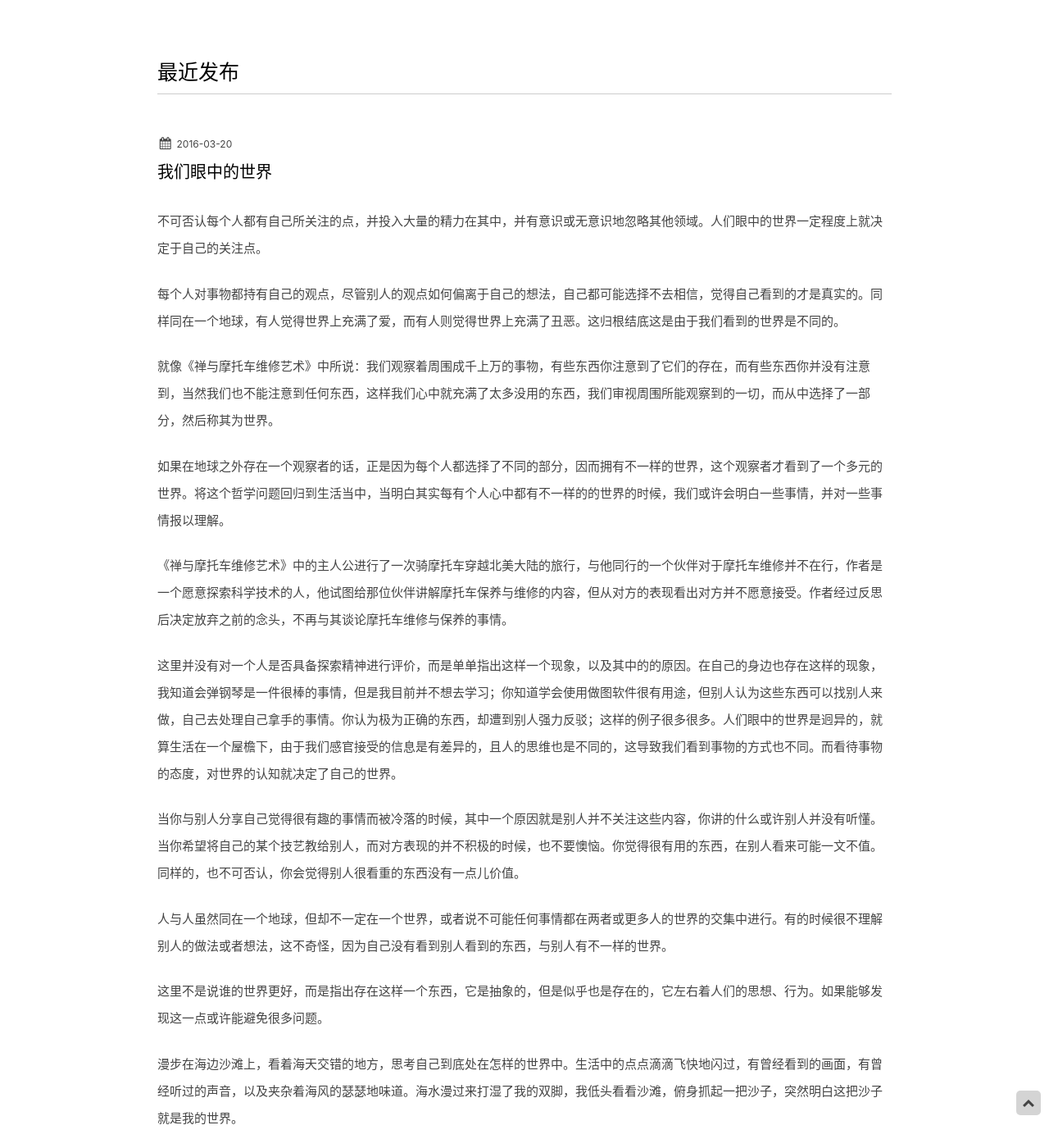
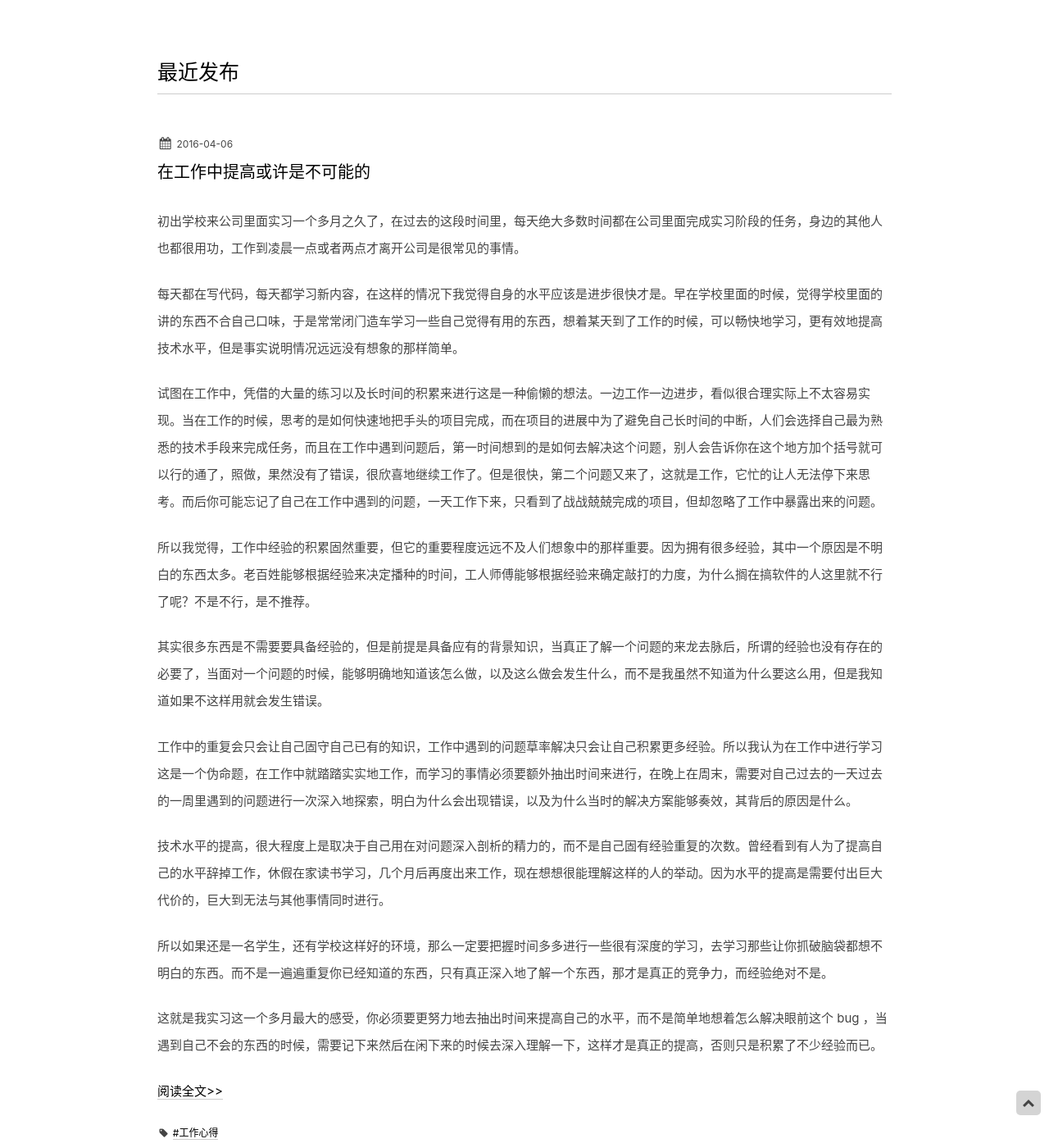
Before and after one commit to muyunzhe/wy-ei.github.io, a Jekyll site: the page built from index.html, in a window 1280 px wide and 1400 px high, scrolled down 369 px. Shown: the whole window at 82% size. Built offline with Jekyll 4.4.1, drawn with Linux system fonts in a browser that asks for light colours; comment, search, counter and statistics services are not loaded; some of the changed text lies outside the part shown.

Commit message:
post blog

```diff
--- /dev/null
+++ b/_posts/2016/2016-04-06-perhaps-it-is-impossible-improve-yourself-at-work.md
@@ -0,0 +1,24 @@
+---
+layout: post
+title: 在工作中提高或许是不可能的
+category: opinion
+tag: 工作心得
+---
+
+初出学校来公司里面实习一个多月之久了，在过去的这段时间里，每天绝大多数时间都在公司里面完成实习阶段的任务，身边的其他人也都很用功，工作到凌晨一点或者两点才离开公司是很常见的事情。
+
+每天都在写代码，每天都学习新内容，在这样的情况下我觉得自身的水平应该是进步很快才是。早在学校里面的时候，觉得学校里面的讲的东西不合自己口味，于是常常闭门造车学习一些自己觉得有用的东西，想着某天到了工作的时候，可以畅快地学习，更有效地提高技术水平，但是事实说明情况远远没有想象的那样简单。
+
+试图在工作中，凭借的大量的练习以及长时间的积累来进行这是一种偷懒的想法。一边工作一边进步，看似很合理实际上不太容易实现。当在工作的时候，思考的是如何快速地把手头的项目完成，而在项目的进展中为了避免自己长时间的中断，人们会选择自己最为熟悉的技术手段来完成任务，而且在工作中遇到问题后，第一时间想到的是如何去解决这个问题，别人会告诉你在这个地方加个括号就可以行的通了，照做，果然没有了错误，很欣喜地继续工作了。但是很快，第二个问题又来了，这就是工作，它忙的让人无法停下来思考。而后你可能忘记了自己在工作中遇到的问题，一天工作下来，只看到了战战兢兢完成的项目，但却忽略了工作中暴露出来的问题。
+
+所以我觉得，工作中经验的积累固然重要，但它的重要程度远远不及人们想象中的那样重要。因为拥有很多经验，其中一个原因是不明白的东西太多。老百姓能够根据经验来决定播种的时间，工人师傅能够根据经验来确定敲打的力度，为什么搁在搞软件的人这里就不行了呢？不是不行，是不推荐。
+
+其实很多东西是不需要要具备经验的，但是前提是具备应有的背景知识，当真正了解一个问题的来龙去脉后，所谓的经验也没有存在的必要了，当面对一个问题的时候，能够明确地知道该怎么做，以及这么做会发生什么，而不是我虽然不知道为什么要这么用，但是我知道如果不这样用就会发生错误。
+
+工作中的重复会只会让自己固守自己已有的知识，工作中遇到的问题草率解决只会让自己积累更多经验。所以我认为在工作中进行学习这是一个伪命题，在工作中就踏踏实实地工作，而学习的事情必须要额外抽出时间来进行，在晚上在周末，需要对自己过去的一天过去的一周里遇到的问题进行一次深入地探索，明白为什么会出现错误，以及为什么当时的解决方案能够奏效，其背后的原因是什么。
+
+技术水平的提高，很大程度上是取决于自己用在对问题深入剖析的精力的，而不是自己固有经验重复的次数。曾经看到有人为了提高自己的水平辞掉工作，休假在家读书学习，几个月后再度出来工作，现在想想很能理解这样的人的举动。因为水平的提高是需要付出巨大代价的，巨大到无法与其他事情同时进行。
+
+所以如果还是一名学生，还有学校这样好的环境，那么一定要把握时间多多进行一些很有深度的学习，去学习那些让你抓破脑袋都想不明白的东西。而不是一遍遍重复你已经知道的东西，只有真正深入地了解一个东西，那才是真正的竞争力，而经验绝对不是。
+
+这就是我实习这一个多月最大的感受，你必须要更努力地去抽出时间来提高自己的水平，而不是简单地想着怎么解决眼前这个 bug ，当遇到自己不会的东西的时候，需要记下来然后在闲下来的时候去深入理解一下，这样才是真正的提高，否则只是积累了不少经验而已。
```
Also changed, not shown: _posts/2016/2016-02-01-read-list-in-2016.md (+7 -0 lines).
